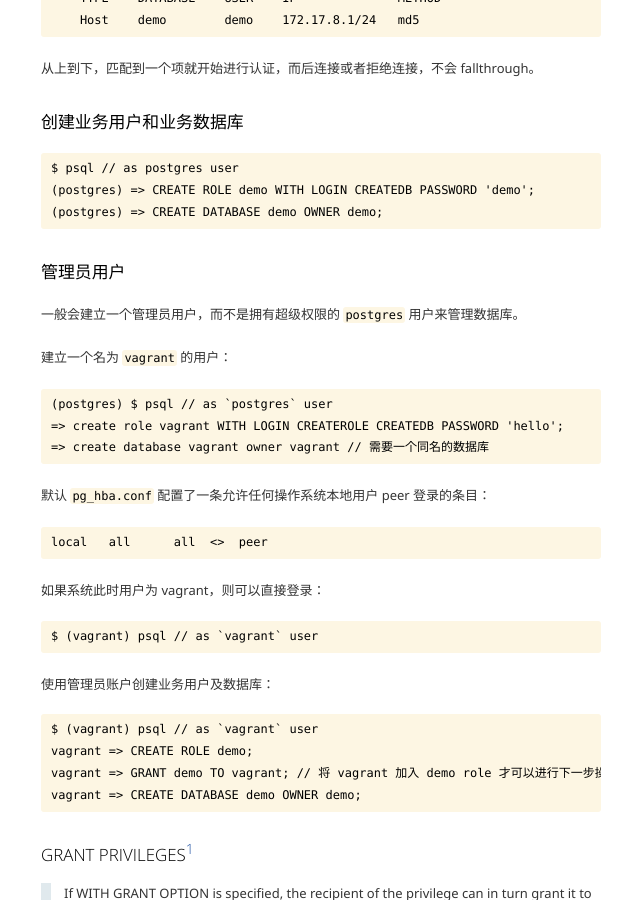
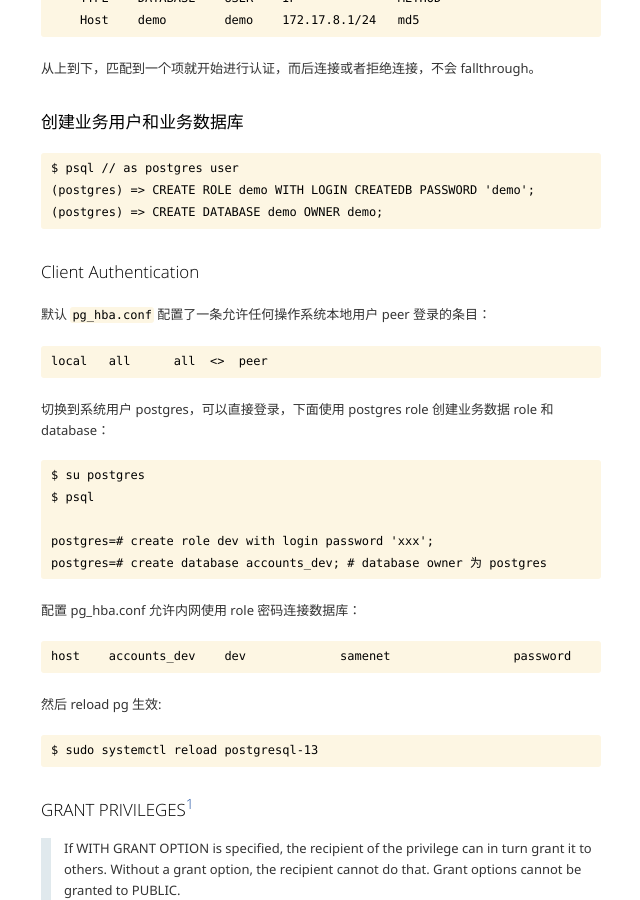
Before and after one commit to kidlj/awei, a Jekyll site: the page built from _wiki/postgresql.md, in a window 1280 px wide and 900 px high, scrolled down 1401 px. Shown: the whole window, without its empty margins (319-959 px from the left). Built offline with Jekyll 4.4.1, drawn with Linux system fonts in a browser that asks for light colours.

Commit message:
update pg client authentication doc

```diff
--- a/_wiki/postgresql.md
+++ b/_wiki/postgresql.md
@@ -62,30 +62,27 @@ PostgreSQL 使用 `pg_hba.conf` 文件控制客户端的连接认证。
     (postgres) => CREATE DATABASE demo OWNER demo;
 
 
-### 管理员用户
-
-一般会建立一个管理员用户，而不是拥有超级权限的 `postgres` 用户来管理数据库。
-
-建立一个名为 `vagrant` 的用户：
-
-    (postgres) $ psql // as `postgres` user
-    => create role vagrant WITH LOGIN CREATEROLE CREATEDB PASSWORD 'hello';
-    => create database vagrant owner vagrant // 需要一个同名的数据库
+### Client Authentication
 
 默认 `pg_hba.conf` 配置了一条允许任何操作系统本地用户 peer 登录的条目：
 
     local   all      all  <>  peer
 
-如果系统此时用户为 vagrant，则可以直接登录：
+切换到系统用户 postgres，可以直接登录，下面使用 postgres role 创建业务数据 role 和 database：
 
-    $ (vagrant) psql // as `vagrant` user
+    $ su postgres
+    $ psql
 
-使用管理员账户创建业务用户及数据库：
+    postgres=# create role dev with login password 'xxx';
+    postgres=# create database accounts_dev; # database owner 为 postgres
 
-    $ (vagrant) psql // as `vagrant` user
-    vagrant => CREATE ROLE demo;
-    vagrant => GRANT demo TO vagrant; // 将 vagrant 加入 demo role 才可以进行下一步操作
-    vagrant => CREATE DATABASE demo OWNER demo;
+配置 pg_hba.conf 允许内网使用 role 密码连接数据库：
+
+    host	accounts_dev	dev		samenet			password
+
+然后 reload pg 生效:
+
+    $ sudo systemctl reload postgresql-13
 
 ### GRANT PRIVILEGES[1]
 
```
